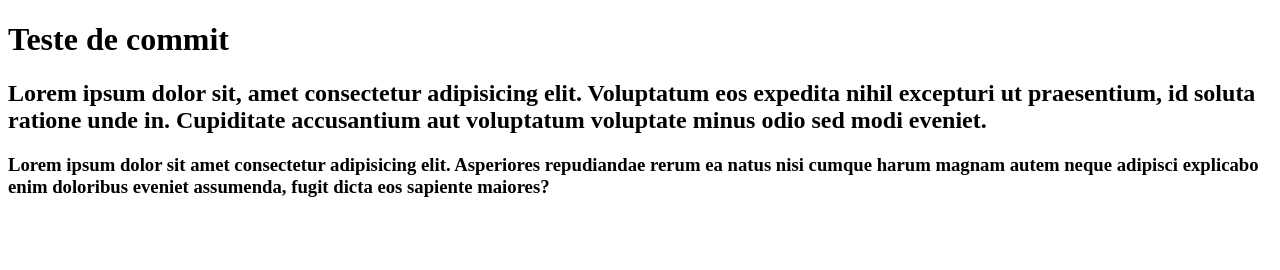
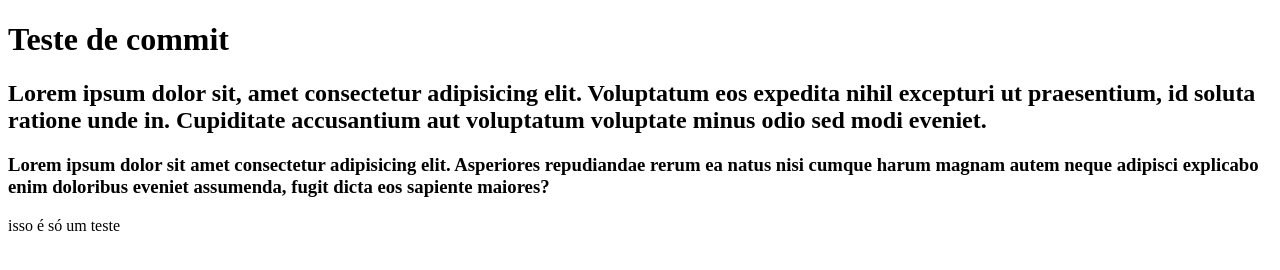
Before and after one commit to Maujr2331/Agronomia, a plain HTML site: page index.html in a window 1280 px wide. Drawn offline with Linux system fonts and the light colour scheme.

Commit message:
Quarto commit

```diff
--- a/index.html
+++ b/index.html
@@ -9,5 +9,6 @@
     <h1>Teste de commit</h1>
     <h2>Lorem ipsum dolor sit, amet consectetur adipisicing elit. Voluptatum eos expedita nihil excepturi ut praesentium, id soluta ratione unde in. Cupiditate accusantium aut voluptatum voluptate minus odio sed modi eveniet.</h2>
     <h3>Lorem ipsum dolor sit amet consectetur adipisicing elit. Asperiores repudiandae rerum ea natus nisi cumque harum magnam autem neque adipisci explicabo enim doloribus eveniet assumenda, fugit dicta eos sapiente maiores?</h3>
+    isso é só um teste
 </body>
 </html>
```
